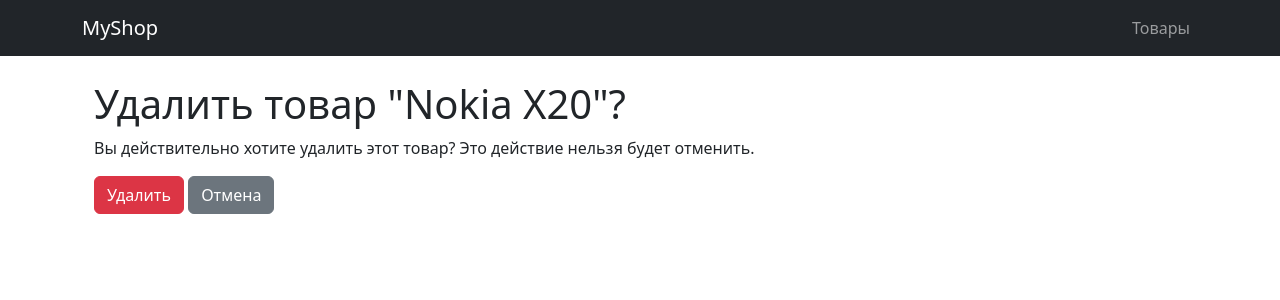
After one commit to Asensiale/webshop, a Django app: template webapp/templates/product_confirm_delete.html in a window 1280 px wide. The commit adds this page. Shown: the top 300 px of the page. Run offline with Django 5.2, Linux system fonts and the light colour scheme; the template is opened without the code that fills it: values that come from a table or form of the project are taken from there, others are empty; data comes from the database, SQL or seed files in the repository.

Commit message:
Готовые штмльки

```diff
--- /dev/null
+++ b/webapp/templates/product_confirm_delete.html
@@ -0,0 +1,14 @@
+{% extends 'base.html' %}
+{% block title %}Удаление товара{% endblock %}
+
+{% block content %}
+<div class="container mt-4">
+    <h1>Удалить товар "{{ product.name }}"?</h1>
+    <p>Вы действительно хотите удалить этот товар? Это действие нельзя будет отменить.</p>
+    <form method="post">
+        {% csrf_token %}
+        <button type="submit" class="btn btn-danger">Удалить</button>
+        <a href="{% url 'product-detail' product.id %}" class="btn btn-secondary">Отмена</a>
+    </form>
+</div>
+{% endblock %}
--- a/webapp/templates/product_detail.html
+++ b/webapp/templates/product_detail.html
@@ -14,6 +14,8 @@
                     <p class="card-text"><strong>Описание:</strong> {{ product.description }}</p>
                     <p class="card-text"><strong>Цена:</strong> {{ product.price }} ₽</p>
                     <a href="{% url 'products-list' %}" class="btn btn-secondary mt-3">Назад к списку</a>
+                    <a href="{% url 'product-edit' product.id %}" class="btn btn-warning mt-3">Редактировать</a>
+                    <a href="{% url 'product-delete' product.id %}" class="btn btn-danger mt-3">Удалить</a>
                 </div>
             </div>
         </div>
```
Also changed, not shown: webapp/templates/product_form.html (added, +14 -0 lines).
